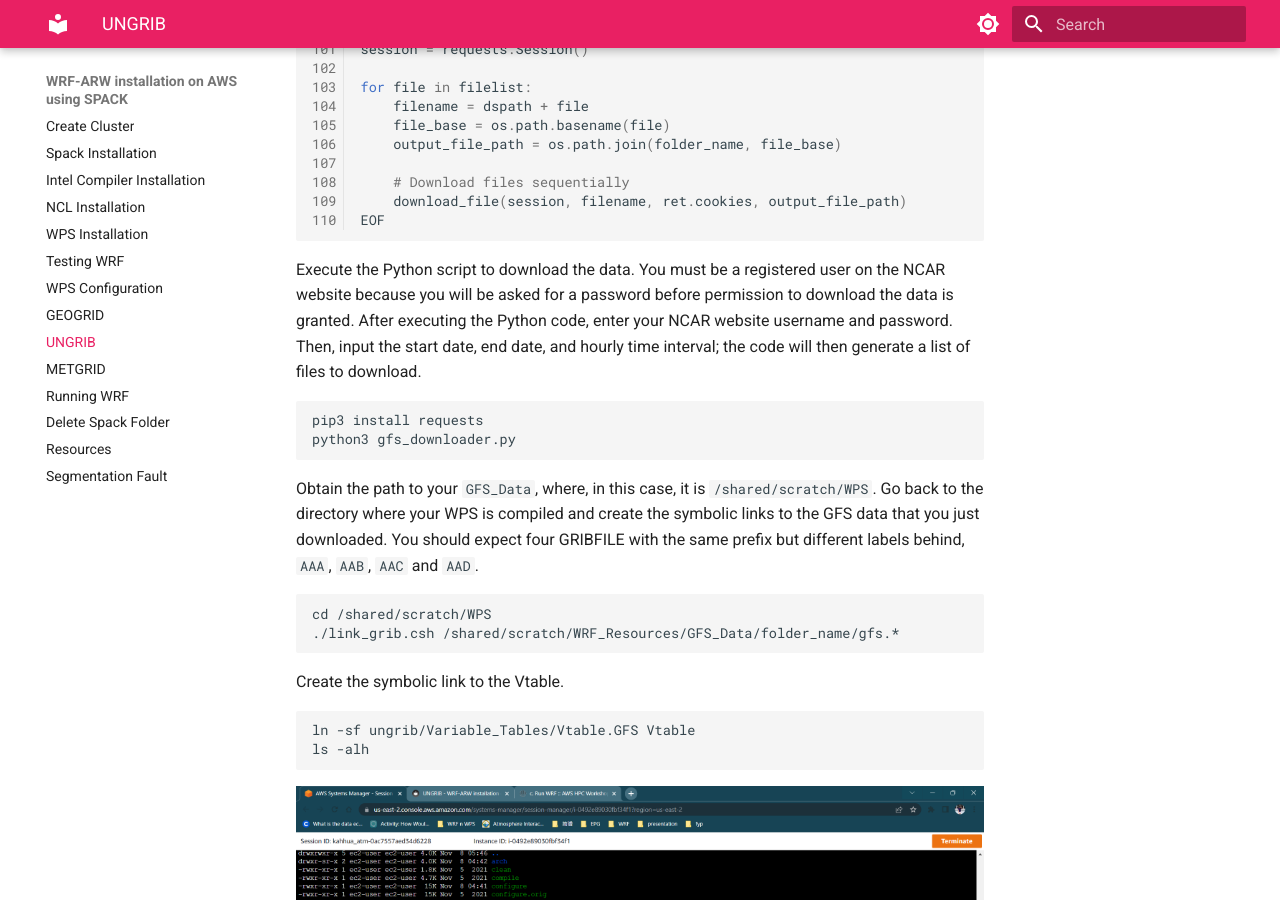
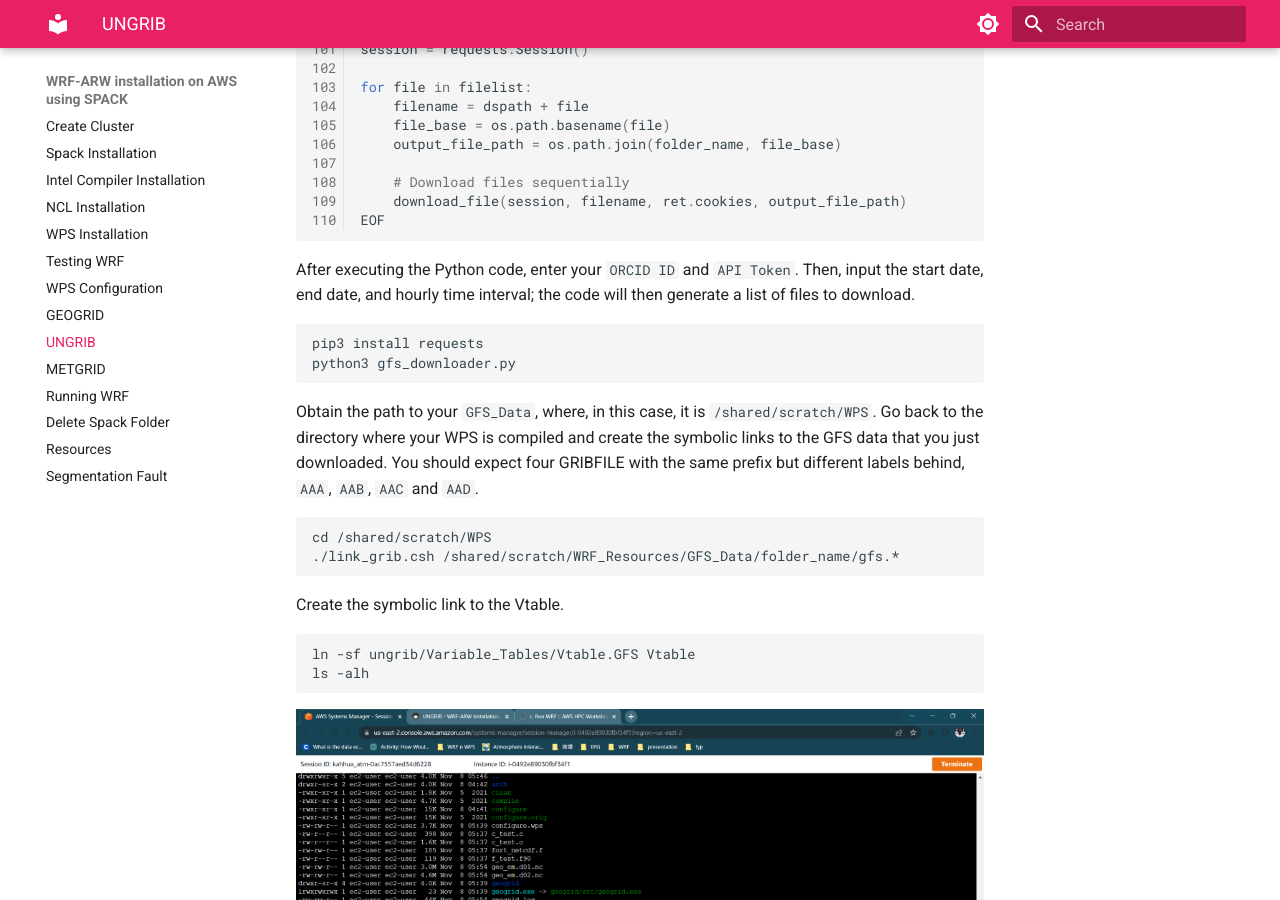
Before and after one commit to AtmosferaUSM/server_tutorial_WRF, an MkDocs documentation site: the page built from docs/ungrib.md, in a window 1280 px wide and 900 px high, scrolled down 2660 px. Built offline with MkDocs 1.6.1 and Material for MkDocs 9.7.7, drawn with Linux system fonts in a browser that asks for light colours; some of the changed text lies outside the part shown.

Commit message:
python code for downloading data updated

````diff
--- a/docs/ungrib.md
+++ b/docs/ungrib.md
@@ -9,8 +9,8 @@ Create GFS data under `/WRF_Resources` that you just created.
 
 Before you start using the Python script, check the [Research Data Archive website](https://rda.ucar.edu/datasets/ds084.1/index.html){target=_blank} to see if the data sets for your interested dates are available. To proceed, you need to authenticate yourself for access to the GFS Data. Follow these steps to prepare for downloading the data:
 
-1. Visit the website and click on the "Sign in" button.
-2. Select "Sign in with Orcid.org". If you haven't registered on the Orcid website, you'll need to create an account.
+1. Visit the website and click on the `Sign in` button.
+2. Select `Sign in with Orcid.org`. If you haven't registered on the Orcid website, you'll need to create an account.
 3. After registering, go to your email account to confirm your email address.
 4. Once confirmed, navigate back to the Research Data Archive website, and go to the [User Dashboard](https://rda.ucar.edu/ajax/#!cgi-bin/dashboard){target=_blank}.
 5. Click on [View/Edit Profile](https://rda.ucar.edu/accounts/profile/){target=_blank}. Here, you will find your Orcid ID and API token. Make a note of these details, as they are essential for the next steps.
@@ -131,7 +131,7 @@ EOF
 ```
 
 
-Execute the Python script to download the data. You must be a registered user on the NCAR website because you will be asked for a password before permission to download the data is granted. After executing the Python code, enter your NCAR website username and password. Then, input the start date, end date, and hourly time interval; the code will then generate a list of files to download.
+After executing the Python code, enter your `ORCID ID` and `API Token`. Then, input the start date, end date, and hourly time interval; the code will then generate a list of files to download.
 
     pip3 install requests
     python3 gfs_downloader.py
````
